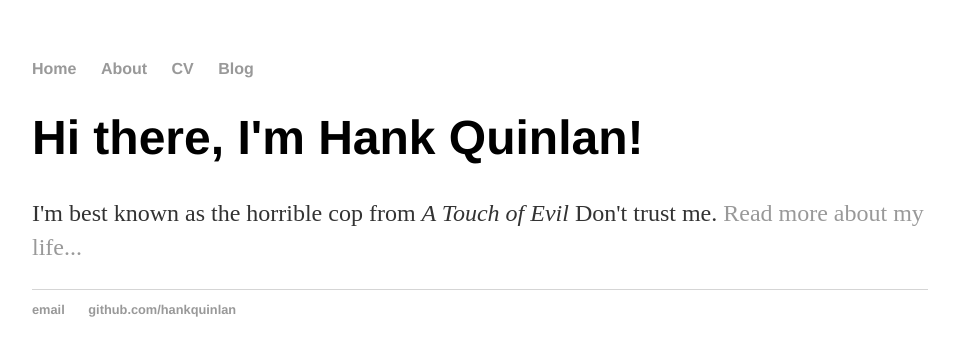
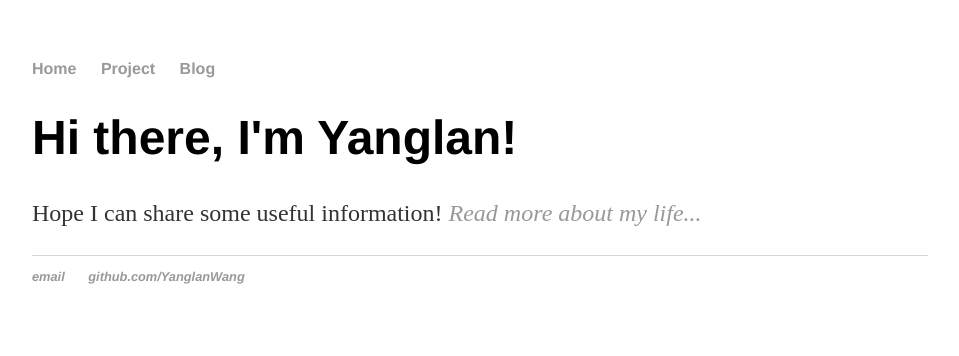
Before and after one commit to YanglanWang/YanglanWang.github.io, a Jekyll site: the page built from index.html, in a window 1280 px wide. Shown: the top 356 px of the page, without its empty margins (160-1119 px from the left). Built offline with Jekyll 4.4.1, drawn with Linux system fonts in a browser that asks for light colours.

Commit message:
add project

```diff
--- a/_layouts/default.html
+++ b/_layouts/default.html
@@ -9,8 +9,8 @@
 			<nav>
 	    		<ul>
 	        		<li><a href="/">Home</a></li>
-		        	<li><a href="/about">About</a></li>
-	        		<li><a href="/cv">CV</a></li>
+		        	<li><a href="/project">Project</a></li>
+	        		<!-- <li><a href="/cv">CV</a></li> -->
 	        		<li><a href="/blog">Blog</a></li>
 	    		</ul>
 			</nav>
@@ -21,8 +21,8 @@
 			</div><!-- /.container -->
 			<footer>
 	    		<ul>
-	        		<li><a href="mailto:hankquinlanhub@gmail.com">email</a></li>
-	        		<li><a href="https://github.com/hankquinlan">github.com/hankquinlan</a></li>
+	        		<li><a href="mailto:yanglan119@berkeley.edu">email</a></li>
+	        		<li><a href="https://github.com/YanglanWang">github.com/YanglanWang</a></li>
 				</ul>
 			</footer>
 		</body>
--- a/index.html
+++ b/index.html
@@ -3,6 +3,6 @@ layout: default
 title: Yanglan Wang
 ---
 <div class="blurb">
-	<h1>Hi there, I'm Hank Quinlan!</h1>
-	<p>I'm best known as the horrible cop from <em>A Touch of Evil</em> Don't trust me. <a href="/about">Read more about my life...</a></p>
+	<h1>Hi there, I'm Yanglan!</h1>
+	<p>Hope I can share some useful information! <em> <a href="/about">Read more about my life...</a></p>
 </div><!-- /.blurb -->
```
Also changed, not shown: project/index.html (added, +8 -0 lines), README.md, 1 other file.
